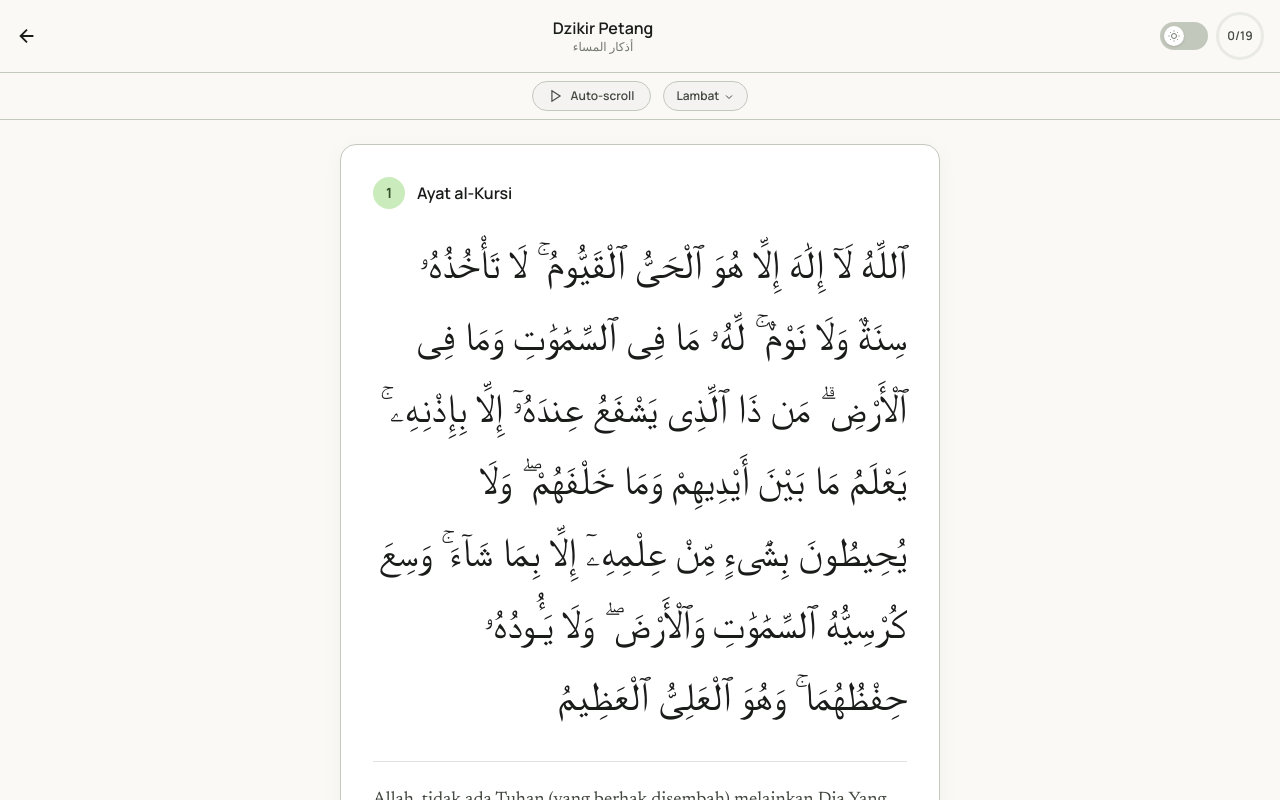
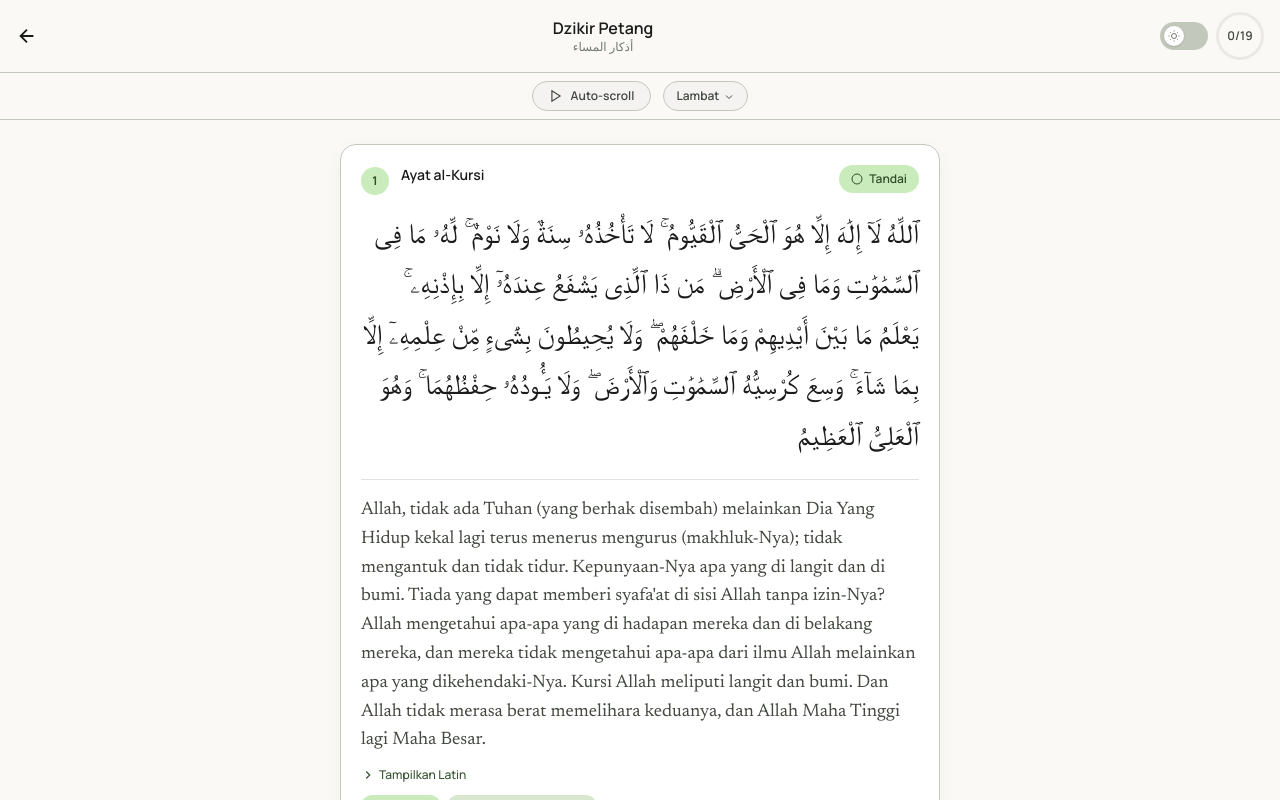
Before and after one commit to zhorahmatt/zikra, a Next.js app: page /dzikir/evening in a window 1280 px wide. Built offline with nearby package versions, Linux system fonts and the light colour scheme.

Commit message:
change style tandai to more easy to access and check

```diff
--- a/src/app/globals.css
+++ b/src/app/globals.css
@@ -122,7 +122,7 @@ body {
 /* Arabic text optimization */
 .arabic-text {
   font-family: 'Newsreader', Georgia, serif;
-  font-size: 2.5rem;
+  font-size: 1.75rem;
   line-height: 1.8;
   direction: rtl;
   text-align: right;
--- a/src/components/DzikrCard.tsx
+++ b/src/components/DzikrCard.tsx
@@ -3,8 +3,7 @@
 import { useState, useRef } from "react";
 import type { DzikrItem } from "@/lib/dzikr";
 import { getRepeatCount } from "@/lib/dzikr";
-import TasbihCounter from "@/components/ui/TasbihCounter";
-import { celebrateSingle } from "@/lib/celebrate";
+import { celebrateSingle, celebrateTasbih } from "@/lib/celebrate";
 
 interface DzikrCardProps {
   item: DzikrItem;
@@ -24,67 +23,175 @@ export default function DzikrCard({
   const [showLatin, setShowLatin] = useState(false);
   const [showFawaid, setShowFawaid] = useState(false);
   const [done, setDone] = useState(false);
-  const selesaiBtnRef = useRef<HTMLButtonElement>(null);
+  const [tasbihCount, setTasbihCount] = useState(0);
+  const btnRef = useRef<HTMLButtonElement>(null);
   const repeatCount = getRepeatCount(item.notes);
+  const isTasbih = repeatCount > 1;
+
+  // Mark as done (single-read)
+  const handleSelesai = () => {
+    if (done) return;
+    setDone(true);
+    celebrateSingle(btnRef.current);
+    navigator.vibrate?.(10);
+    onComplete?.();
+  };
+
+  // Tap tasbih counter in header pill
+  const handleTasbihTap = () => {
+    if (done) return;
+    const next = tasbihCount + 1;
+    setTasbihCount(next);
+    navigator.vibrate?.(10);
+    if (next >= repeatCount) {
+      setDone(true);
+      celebrateTasbih(btnRef.current);
+      onComplete?.();
+    }
+  };
+
+  const pillDone = done;
+  const pillLabel = isTasbih
+    ? done
+      ? "Selesai"
+      : `${tasbihCount}/${repeatCount}`
+    : done
+    ? "Selesai"
+    : "Tandai";
 
   return (
     <article
       className={`
-        card-elevated p-6 md:p-8 transition-all duration-300
+        card-elevated p-5 transition-all duration-300
         ${isActive ? "ring-2 ring-primary-container" : ""}
+        ${done ? "opacity-75" : ""}
       `}
       id={`dzikr-${index}`}
     >
-      {/* Header: Number + Title + Repeat badge */}
-      <div className="flex items-start justify-between gap-3 mb-6">
-        <div className="flex items-center gap-3">
+      {/* Header row: number badge + title + action pill */}
+      <div className="flex items-start justify-between gap-3 mb-4">
+        <div className="flex items-start gap-3 flex-1 min-w-0">
+          {/* Number / done badge */}
           <span
-            className="w-8 h-8 rounded-full flex items-center justify-center text-sm font-bold shrink-0"
+            className="w-7 h-7 rounded-full flex items-center justify-center text-xs font-bold shrink-0 mt-0.5"
             style={{
-              backgroundColor: "var(--primary-green-surface)",
-              color: "var(--primary-green)",
+              backgroundColor: done
+                ? "var(--primary-green)"
+                : "var(--primary-green-surface)",
+              color: done ? "white" : "var(--primary-green)",
+              transition: "all 0.3s ease",
             }}
           >
-            {index + 1}
+            {done ? "✓" : index + 1}
           </span>
           <h3
-            className="text-base font-semibold leading-snug"
+            className="text-sm font-semibold leading-snug"
             style={{ color: "var(--text-primary)", fontFamily: "Manrope" }}
           >
             {item.title}
           </h3>
         </div>
+
+        {/* Action pill — top right for ALL card types */}
+        {onComplete && (
+          <button
+            ref={btnRef}
+            onClick={isTasbih ? handleTasbihTap : handleSelesai}
+            disabled={done}
+            className={`
+              shrink-0 flex items-center gap-1.5 px-3 py-1.5 rounded-full text-xs font-semibold
+              transition-all duration-300
+              ${done ? "cursor-default" : "active:scale-95 hover:brightness-110"}
+              ${isTasbih && !done ? "tabular-nums" : ""}
+            `}
+            style={{
+              backgroundColor: done
+                ? "var(--primary-green)"
+                : "var(--primary-green-surface)",
+              color: done ? "white" : "var(--primary-green)",
+              boxShadow: done
+                ? "0 0 0 3px rgba(74,103,65,0.2)"
+                : undefined,
+              fontFamily: "Manrope",
+              minWidth: isTasbih ? "4.5rem" : undefined,
+              justifyContent: "center",
+            }}
+            aria-label={
+              isTasbih
+                ? done
+                  ? "Tasbih selesai"
+                  : `Tasbih ${tasbihCount} dari ${repeatCount}`
+                : done
+                ? "Selesai"
+                : "Tandai selesai"
+            }
+          >
+            {done ? (
+              <>
+                <svg
+                  width="12" height="12" viewBox="0 0 24 24"
+                  fill="none" stroke="currentColor" strokeWidth="3"
+                >
+                  <polyline points="20 6 9 17 4 12" />
+                </svg>
+                {pillLabel}
+              </>
+            ) : (
+              <>
+                {isTasbih ? (
+                  /* Tasbih: show count/target with a small tap icon */
+                  <>
+                    <svg
+                      width="11" height="11" viewBox="0 0 24 24"
+                      fill="none" stroke="currentColor" strokeWidth="2"
+                    >
+                      <circle cx="12" cy="12" r="10" />
+                    </svg>
+                    {pillLabel}
+                  </>
+                ) : (
+                  /* Single read: Tandai */
+                  <>
+                    <svg
+                      width="12" height="12" viewBox="0 0 24 24"
+                      fill="none" stroke="currentColor" strokeWidth="2"
+                    >
+                      <circle cx="12" cy="12" r="10" />
+                    </svg>
+                    Tandai
+                  </>
+                )}
+              </>
+            )}
+          </button>
+        )}
       </div>
 
       {/* Arabic Text */}
-      <div className="mb-6">
+      <div className="mb-4">
         <p className="arabic-text">{item.arabic}</p>
       </div>
 
       {/* Divider */}
       <div
-        className="h-px w-full mb-6"
+        className="h-px w-full mb-4"
         style={{ backgroundColor: "var(--border-color)", opacity: 0.5 }}
       />
 
       {/* Translation */}
-      <div className="mb-4">
+      <div className="mb-3">
         <p className="translation-text">{item.translation}</p>
       </div>
 
       {/* Latin toggle */}
       <button
         onClick={() => setShowLatin(!showLatin)}
-        className="text-sm font-medium mb-4 flex items-center gap-1.5 transition-colors hover:opacity-80"
+        className="text-xs font-medium mb-3 flex items-center gap-1 transition-colors hover:opacity-80"
         style={{ color: "var(--primary-green)" }}
       >
         <svg
-          width="16"
-          height="16"
-          viewBox="0 0 24 24"
-          fill="none"
-          stroke="currentColor"
-          strokeWidth="2"
+          width="14" height="14" viewBox="0 0 24 24"
+          fill="none" stroke="currentColor" strokeWidth="2"
           className={`transition-transform duration-200 ${showLatin ? "rotate-90" : ""}`}
         >
           <polyline points="9 18 15 12 9 6" />
@@ -93,32 +200,28 @@ export default function DzikrCard({
       </button>
 
       {showLatin && (
-        <div className="mb-4 pl-4 border-l-2" style={{ borderColor: "var(--border-color)" }}>
+        <div className="mb-3 pl-3 border-l-2" style={{ borderColor: "var(--border-color)" }}>
           <p className="latin-text">{item.latin}</p>
         </div>
       )}
 
       {/* Chips: Notes + Source */}
-      <div className="flex flex-wrap gap-2 mb-5">
+      <div className="flex flex-wrap gap-1.5 mb-3">
         <span className="chip chip-primary">{item.notes}</span>
         <span className="chip chip-tertiary">{item.source}</span>
       </div>
 
       {/* Fawaid expandable */}
       {item.fawaid && (
-        <div className="mb-5">
+        <div className="mb-3">
           <button
             onClick={() => setShowFawaid(!showFawaid)}
-            className="text-sm font-medium flex items-center gap-1.5 transition-colors hover:opacity-80"
+            className="text-xs font-medium flex items-center gap-1 transition-colors hover:opacity-80"
             style={{ color: "var(--text-muted)" }}
           >
             <svg
-              width="14"
-              height="14"
-              viewBox="0 0 24 24"
-              fill="none"
-              stroke="currentColor"
-              strokeWidth="2"
+              width="12" height="12" viewBox="0 0 24 24"
+              fill="none" stroke="currentColor" strokeWidth="2"
               className={`transition-transform duration-200 ${showFawaid ? "rotate-180" : ""}`}
             >
               <polyline points="6 9 12 15 18 9" />
@@ -127,7 +230,7 @@ export default function DzikrCard({
           </button>
           {showFawaid && (
             <div
-              className="mt-3 p-4 rounded-lg text-sm leading-relaxed"
+              className="mt-2 p-3 rounded-lg text-xs leading-relaxed"
               style={{
                 backgroundColor: "var(--bg-card-alt)",
                 color: "var(--text-secondary)",
@@ -140,53 +243,13 @@ export default function DzikrCard({
         </div>
       )}
 
-      {/* Tasbih counter for items with repeat > 1 */}
-      {repeatCount > 1 && (
-        <div className="flex justify-center pt-4 border-t" style={{ borderColor: "var(--border-color)" }}>
-          <TasbihCounter target={repeatCount} onComplete={onComplete} />
-        </div>
-      )}
-
-      {/* Single-read completion button */}
-      {repeatCount === 1 && onComplete && (
-        <div className="flex justify-center pt-4 border-t" style={{ borderColor: "var(--border-color)" }}>
-          <button
-            ref={selesaiBtnRef}
-            onClick={() => {
-              if (done) return;
-              setDone(true);
-              celebrateSingle(selesaiBtnRef.current);
-              onComplete();
-            }}
-            className={`
-              px-6 py-2.5 rounded-xl text-sm font-semibold
-              transition-all duration-300
-              ${done
-                ? "scale-110"
-                : "active:scale-95 hover:brightness-110"
-              }
-            `}
-            style={{
-              backgroundColor: done ? "#4a6741" : "var(--primary-green)",
-              color: "white",
-              fontFamily: "Manrope",
-              boxShadow: done
-                ? "0 0 0 4px rgba(74,103,65,0.25)"
-                : undefined,
-            }}
-          >
-            {done ? "✅ Selesai" : "Selesai ✓"}
-          </button>
-        </div>
-      )}
-
       {/* Position indicator */}
-      <div className="mt-4 text-center">
+      <div className="mt-2 text-right">
         <span
           className="text-xs"
           style={{ color: "var(--text-muted)", fontFamily: "Manrope" }}
         >
-          {index + 1} dari {total}
+          {index + 1}/{total}
         </span>
       </div>
     </article>
```
